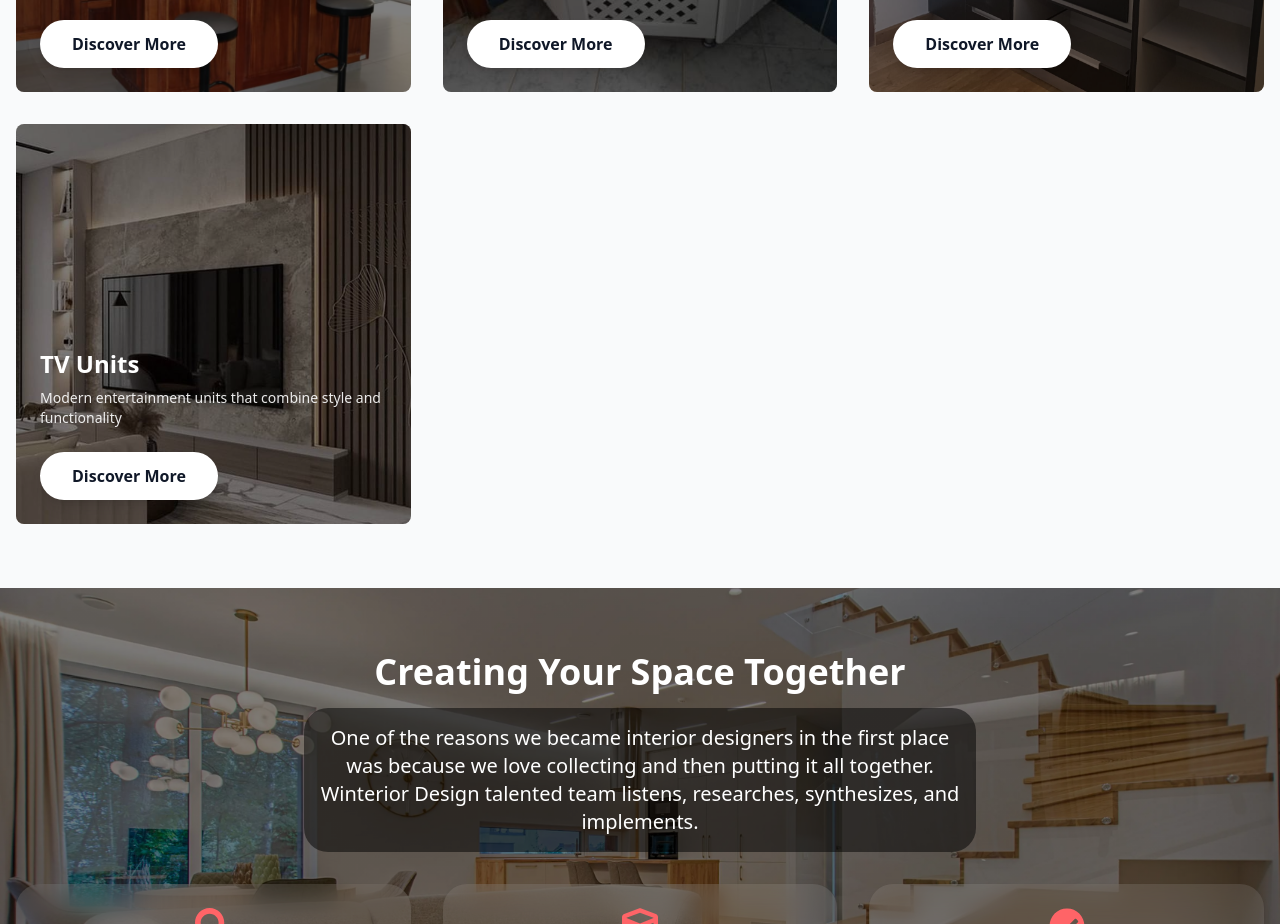
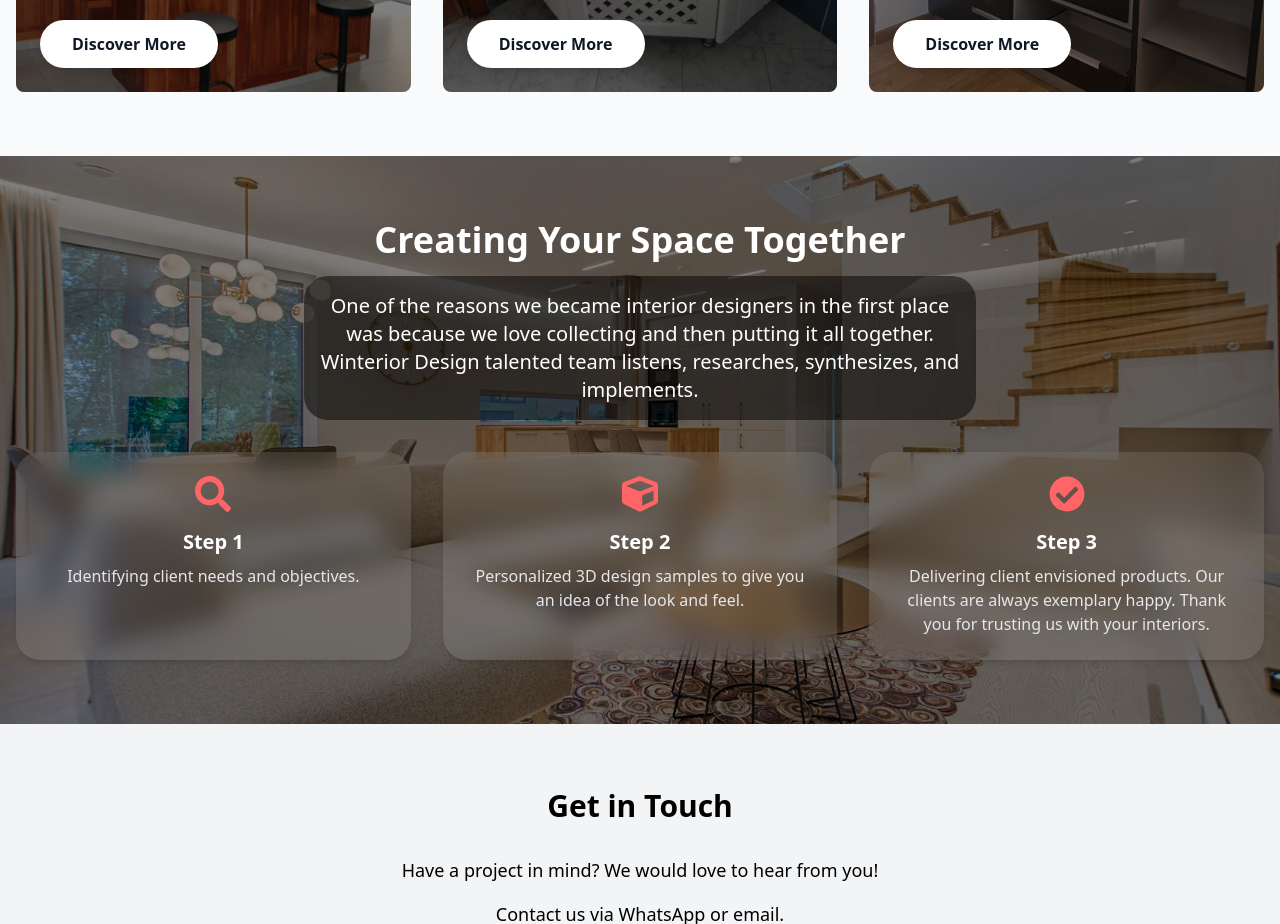
Before and after one commit to Lawrence137/winteriordesign-webapp, a React (Vite) app: page / in a window 1280 px wide. Shown: the part 2320-3244 px from the top of the page. Built offline with nearby package versions, Linux system fonts and the light colour scheme.

Commit message:
added smooth scroll

```diff
--- a/src/components/Portfolio.jsx
+++ b/src/components/Portfolio.jsx
@@ -8,7 +8,7 @@ const categories = [
     title: 'Kitchen Cabinets',
     image: portfolioItems.find(item => item.category === 'Solid Wood')?.imageUrl || '/images/categories/kitchen.webp',
     description: 'Custom kitchen solutions for your home',
-    styles: ['Cleanline Handless', 'Solid Wood', 'Spray Paint', 'PVC Wrap and High Gloss']
+    styles: ['Mela Edge', 'Solid Wood', 'Spray Paint', 'PVC Wrap and High Gloss']
   },
   {
     id: 2,
@@ -23,13 +23,6 @@ const categories = [
     image: portfolioItems.find(item => item.category === 'Closets & Wardrobes')?.imageUrl || '/images/categories/wardrobe.webp',
     description: 'Maximize your storage space with style',
     styles: ['Walk-in', 'Built-in', 'Sliding', 'Corner Units']
-  },
-  {
-    id: 4,
-    title: 'TV Units',
-    image: portfolioItems.find(item => item.category === 'TV Units')?.imageUrl || '/images/categories/tv-units.webp',
-    description: 'Modern entertainment units that combine style and functionality',
-    styles: ['Wall Mounted', 'Floor Standing', 'Corner Units', 'Entertainment Centers']
   }
 ];
 
--- a/src/components/RelatedProducts.jsx
+++ b/src/components/RelatedProducts.jsx
@@ -1,4 +1,5 @@
-import { Link } from 'react-router-dom';
+import { useEffect } from 'react';
+import { Link, useLocation } from 'react-router-dom';
 import { portfolioItems } from '../data';
 
 const categories = [
@@ -33,6 +34,13 @@ const categories = [
 ];
 
 function RelatedProducts({ currentCategory }) {
+  const location = useLocation();
+
+  // Scroll to top when location changes
+  useEffect(() => {
+    window.scrollTo({ top: 0, behavior: 'smooth' });
+  }, [location]);
+
   // Filter out the current category and get other categories
   const relatedCategories = categories.filter(
     category => category.title.toLowerCase() !== currentCategory.toLowerCase()
--- a/src/data.js
+++ b/src/data.js
@@ -2,17 +2,16 @@
 export const portfolioItems = [
   {
     id: 1,
-    title: "Cleanline Handless",
-    description: "A sleek and modern kitchen design with Cleanline Handless in high gloss finish.",
-    imageUrl: "/images/portfolio/cleanline-handless/cleanline-handless1.jpg",
-    category: "Cleanline Handless",
+    title: "Modern Kitchen",
+    description: "A sleek and modern kitchen design with Mela Edge finish.",
+    imageUrl: "/images/portfolio/mela-edge/modern-kitchen-1.webp",
+    category: "Mela Edge",
     imageFolder: [
-      "/images/portfolio/cleanline-handless/cleanline-handless1.jpg",
-      "/images/portfolio/cleanline-handless/cleanline-handless2.jpg",
-      "/images/portfolio/cleanline-handless/cleanline-handless3.jpg",
-      "/images/portfolio/cleanline-handless/cleanline-handless4.jpg",
-      "/images/portfolio/cleanline-handless/cleanline-handless5.jpg",
-      "/images/portfolio/cleanline-handless/cleanline-handless6.jpg"
+      "/images/portfolio/mela-edge/modern-kitchen-1.webp",
+      "/images/portfolio/mela-edge/modern-kitchen-2.webp",
+      "/images/portfolio/mela-edge/modern-kitchen-3.webp",
+      "/images/portfolio/mela-edge/modern-kitchen-4.webp",
+      "/images/portfolio/mela-edge/modern-kitchen-5.webp",
     ],
   },
   {
@@ -91,6 +90,21 @@ export const portfolioItems = [
   },
   {
     id: 7,
+    title: "Cleanline Handless",
+    description: "A sleek and modern kitchen design with Cleanline Handless in high gloss finish.",
+    imageUrl: "/images/portfolio/cleanline-handless/cleanline-handless1.jpg",
+    category: "Cleanline Handless",
+    imageFolder: [
+      "/images/portfolio/cleanline-handless/cleanline-handless1.jpg",
+      "/images/portfolio/cleanline-handless/cleanline-handless2.jpg",
+      "/images/portfolio/cleanline-handless/cleanline-handless3.jpg",
+      "/images/portfolio/cleanline-handless/cleanline-handless4.jpg",
+      "/images/portfolio/cleanline-handless/cleanline-handless5.jpg",
+      "/images/portfolio/cleanline-handless/cleanline-handless6.jpg"
+    ],
+  },
+  {
+    id: 8,
     title: "TV Units",
     description: "Modern entertainment units that combine style and functionality",
     imageUrl: "/images/portfolio/tv-units/tv-units1.jpg",
--- a/src/pages/CategoryPortfolio.jsx
+++ b/src/pages/CategoryPortfolio.jsx
@@ -1,7 +1,7 @@
-import { useState } from 'react';
+import { useState, useEffect } from 'react';
 import { useParams, Link } from 'react-router-dom';
 import Modal from '../components/Modal';
-import { FaArrowLeft, FaArrowRight, FaHome, FaCalendarAlt, FaUser } from 'react-icons/fa';
+import { FaArrowLeft, FaHome } from 'react-icons/fa';
 import { portfolioItems } from '../data';
 import RelatedProducts from '../components/RelatedProducts';
 
@@ -14,30 +14,30 @@ const categoryData = {
       {
         id: 1,
         name: 'Cleanline Handless',
-        description: 'Modern and sleek kitchen designs with Cleanline Handless in high gloss finish',
-        image: portfolioItems.find(item => item.category === 'Cleanline Handless')?.imageUrl || '',
-        gallery: portfolioItems.find(item => item.category === 'Cleanline Handless')?.imageFolder || []
+        description: 'A sleek and modern kitchen design with Cleanline Handless in high gloss finish.',
+        image: portfolioItems.find(item => item.category === 'Cleanline Handless')?.imageUrl,
+        gallery: portfolioItems.find(item => item.category === 'Cleanline Handless')?.imageFolder
       },
       {
         id: 2,
         name: 'Solid Wood',
         description: 'Traditional and timeless solid wood kitchens',
-        image: portfolioItems.find(item => item.category === 'Solid Wood')?.imageUrl || '',
-        gallery: portfolioItems.find(item => item.category === 'Solid Wood')?.imageFolder || []
+        image: portfolioItems.find(item => item.category === 'Solid Wood')?.imageUrl,
+        gallery: portfolioItems.find(item => item.category === 'Solid Wood')?.imageFolder
       },
       {
         id: 3,
         name: 'Spray Paint',
         description: 'Custom colored cabinets for a unique look',
-        image: portfolioItems.find(item => item.category === 'Spray Paint')?.imageUrl || '',
-        gallery: portfolioItems.find(item => item.category === 'Spray Paint')?.imageFolder || []
+        image: portfolioItems.find(item => item.category === 'Spray Paint')?.imageUrl,
+        gallery: portfolioItems.find(item => item.category === 'Spray Paint')?.imageFolder
       },
       {
         id: 4,
         name: 'PVC Wrap and High Gloss',
         description: 'Modern and sleek finishes with PVC wrap and high gloss surfaces',
-        image: portfolioItems.find(item => item.category === 'PVC Wrap and High Gloss')?.imageUrl || '',
-        gallery: portfolioItems.find(item => item.category === 'PVC Wrap and High Gloss')?.imageFolder || []
+        image: portfolioItems.find(item => item.category === 'PVC Wrap and High Gloss')?.imageUrl,
+        gallery: portfolioItems.find(item => item.category === 'PVC Wrap and High Gloss')?.imageFolder
       }
     ]
   },
@@ -49,8 +49,8 @@ const categoryData = {
         id: 1,
         name: 'Bathroom Vanities',
         description: 'Storage spaces are critical in any bathroom design',
-        image: portfolioItems.find(item => item.category === 'Bathroom Vanities')?.imageUrl || '',
-        gallery: portfolioItems.find(item => item.category === 'Bathroom Vanities')?.imageFolder || []
+        image: portfolioItems.find(item => item.category === 'Bathroom Vanities')?.imageUrl,
+        gallery: portfolioItems.find(item => item.category === 'Bathroom Vanities')?.imageFolder
       }
     ]
   },
@@ -62,8 +62,8 @@ const categoryData = {
         id: 1,
         name: 'Closets & Wardrobes',
         description: 'Maximize your storage space with style',
-        image: portfolioItems.find(item => item.category === 'Closets & Wardrobes')?.imageUrl || '',
-        gallery: portfolioItems.find(item => item.category === 'Closets & Wardrobes')?.imageFolder || []
+        image: portfolioItems.find(item => item.category === 'Closets & Wardrobes')?.imageUrl,
+        gallery: portfolioItems.find(item => item.category === 'Closets & Wardrobes')?.imageFolder
       }
     ]
   },
@@ -75,45 +75,49 @@ const categoryData = {
         id: 1,
         name: 'TV Units',
         description: 'Modern entertainment units that combine style and functionality',
-        image: portfolioItems.find(item => item.category === 'TV Units')?.imageUrl || '',
-        gallery: portfolioItems.find(item => item.category === 'TV Units')?.imageFolder || []
+        image: portfolioItems.find(item => item.category === 'TV Units')?.imageUrl,
+        gallery: portfolioItems.find(item => item.category === 'TV Units')?.imageFolder
       }
     ]
-  },
-  // Add other categories here
+  }
 };
 
 const relatedCategories = [
   {
     id: 1,
     title: 'Kitchen Cabinets',
-    image: portfolioItems.find(item => item.category === 'Solid Wood')?.imageUrl || '/images/kitchen.webp',
+    image: '/images/kitchen.webp',
     link: '/portfolio/category/kitchen-cabinets'
   },
   {
     id: 2,
     title: 'Closets & Wardrobes',
-    image: portfolioItems.find(item => item.category === 'Closets & Wardrobes')?.imageUrl || '/images/wardrobe.webp',
+    image: '/images/wardrobe.webp',
     link: '/portfolio/category/closets-and-wardrobes'
   },
   {
     id: 3,
-    title: 'TV Units',
-    image: portfolioItems.find(item => item.category === 'TV Units')?.imageUrl || '/images/tv-units.webp',
-    description: 'Modern entertainment units that combine style and functionality',
-    link: '/portfolio/category/tv-units'
+    title: 'Living Room Furniture',
+    image: '/images/living.webp',
+    description: 'The entertainment unit is the focal point of almost every living room. It adds a modern updated look and functionality to the living area providing style and elegance.',
+    link: '/portfolio/category/living-room-furniture'
   },
   {
     id: 4,
-    title: 'Bathroom Vanities',
-    image: portfolioItems.find(item => item.category === 'Bathroom Vanities')?.imageUrl || '/images/bathroom.webp',
-    link: '/portfolio/category/bathroom-vanities'
+    title: 'Office Furniture',
+    image: '/images/office.webp',
+    link: '/portfolio/category/office-furniture'
   }
 ];
 
 function CategoryPortfolio() {
   const { category } = useParams();
   const [selectedStyle, setSelectedStyle] = useState(null);
+
+  // Scroll to top when component mounts or category changes
+  useEffect(() => {
+    window.scrollTo({ top: 0, behavior: 'smooth' });
+  }, [category]);
 
   const categoryInfo = categoryData[category];
 
@@ -136,11 +140,11 @@ function CategoryPortfolio() {
     <div className="pt-20">
       {/* Hero Section */}
       <div className="relative h-[40vh] bg-cover bg-center" style={{
-        backgroundImage: `url(${
+        backgroundImage: `url(${portfolioItems.find(item =>
           category === 'kitchen-cabinets'
-            ? portfolioItems.find(item => item.category === 'Solid Wood')?.imageUrl
-            : categoryInfo.styles[0].image
-        })`
+            ? item.category === 'Solid Wood'
+            : item.category === categoryInfo.styles[0].name
+        )?.imageUrl || '/images/portfolio/default.jpg'})`
       }}>
         <div className="absolute inset-0 bg-black/50" />
         <div className="container mx-auto px-4 h-full flex flex-col justify-center items-center text-white relative z-10">
@@ -168,7 +172,7 @@ function CategoryPortfolio() {
           {categoryInfo.styles.map((style) => (
             <div
               key={style.id}
-              className="bg-white rounded-xl shadow-lg overflow-hidden group"
+              className="bg-white rounded-xl shadow-lg overflow-hidden group cursor-pointer"
               onClick={() => setSelectedStyle(style)}
             >
               <div className="relative overflow-hidden">
```
